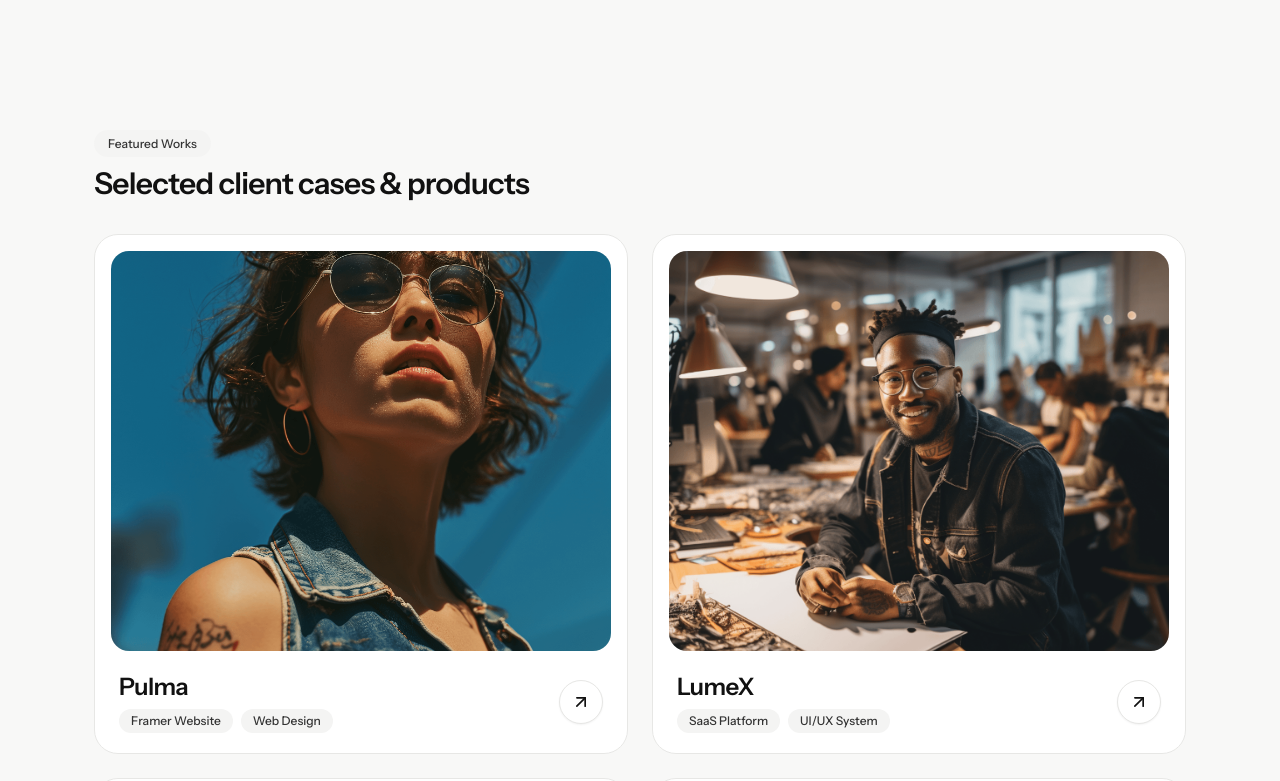
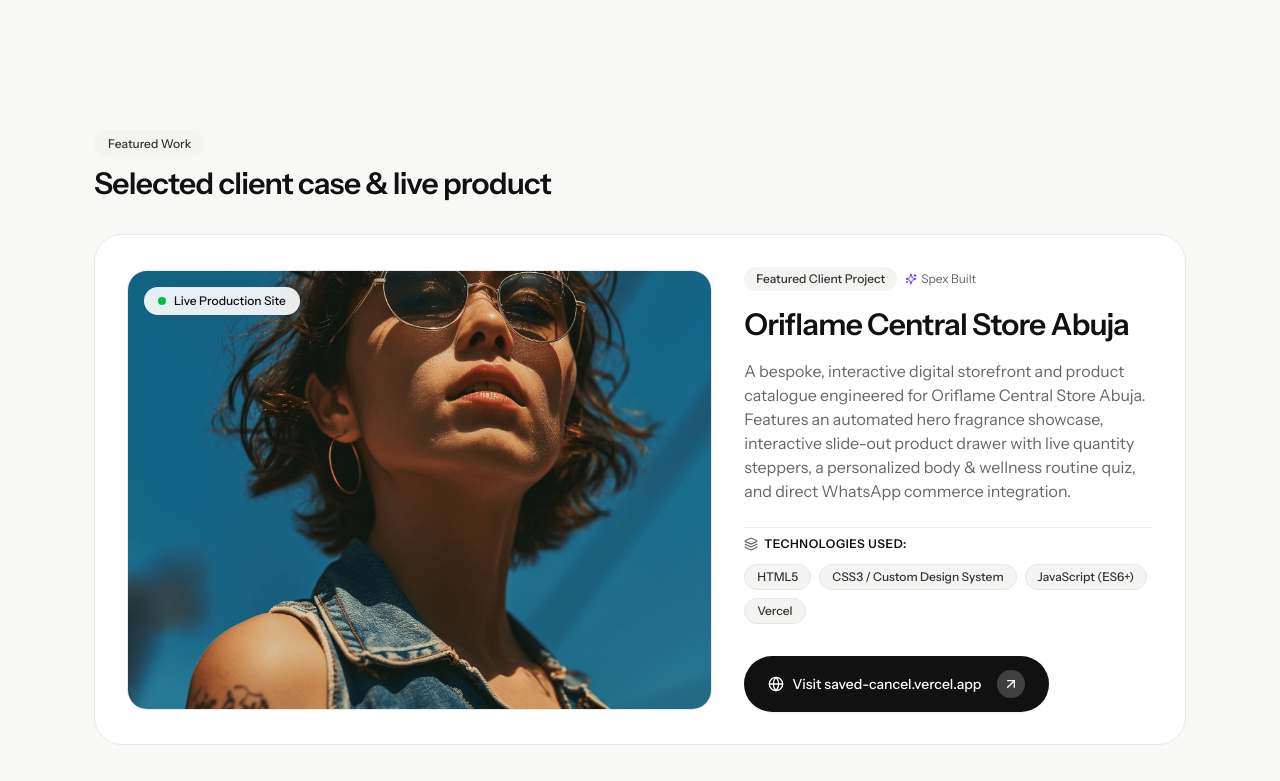
Before and after one commit to TeeJay980/portfolio, a Next.js app: page / in a window 1280 px wide. Shown: the part 520-1301 px from the top of the page. Built offline with nearby package versions, Linux system fonts and the light colour scheme.

Commit message:
feat: feature saved-cancel.vercel.app with summary, tech stack, and live link in Featured Works

```diff
--- a/src/components/sections/FeaturedWorks.tsx
+++ b/src/components/sections/FeaturedWorks.tsx
@@ -1,54 +1,22 @@
 "use client";
 
 import { motion } from "framer-motion";
-import { ArrowUpRight } from "lucide-react";
+import { ArrowUpRight, Globe, Layers, Sparkles } from "lucide-react";
 import Image from "next/image";
 
-interface Project {
-  id: string;
-  title: string;
-  category: string;
-  tags: string[];
-  imageSrc: string;
-  alt: string;
-}
+export default function FeaturedWorks() {
+  const project = {
+    title: "Oriflame Central Store Abuja",
+    url: "https://saved-cancel.vercel.app/",
+    domain: "saved-cancel.vercel.app",
+    category: "Featured Client Project",
+    summary:
+      "A bespoke, interactive digital storefront and product catalogue engineered for Oriflame Central Store Abuja. Features an automated hero fragrance showcase, interactive slide-out product drawer with live quantity steppers, a personalized body & wellness routine quiz, and direct WhatsApp commerce integration.",
+    techStack: ["HTML5", "CSS3 / Custom Design System", "JavaScript (ES6+)", "Vercel"],
+    imageSrc: "/images/luzia_9.png",
+    alt: "Oriflame Abuja Digital Platform Preview",
+  };
 
-const projects: Project[] = [
-  {
-    id: "pulma",
-    title: "Pulma",
-    category: "Framer Website",
-    tags: ["Framer Website", "Web Design"],
-    imageSrc: "/images/luzia_9.png",
-    alt: "Pulma Web Experience",
-  },
-  {
-    id: "lumex",
-    title: "LumeX",
-    category: "Product & SaaS Design",
-    tags: ["SaaS Platform", "UI/UX System"],
-    imageSrc: "/images/luzia_8.png",
-    alt: "LumeX Interface Design",
-  },
-  {
-    id: "planza",
-    title: "Planza",
-    category: "Mobile & Web App",
-    tags: ["Design System", "Mobile App"],
-    imageSrc: "/images/luzia_10.png",
-    alt: "Planza Architecture",
-  },
-  {
-    id: "horizon-atlas",
-    title: "Horizon Atlas",
-    category: "Brand & Digital Direction",
-    tags: ["Branding", "Creative Direction"],
-    imageSrc: "/images/luzia_11.png",
-    alt: "Horizon Atlas Platform",
-  },
-];
-
-export default function FeaturedWorks() {
   return (
     <section id="work" className="py-12 md:py-16">
       <div className="max-w-[1140px] mx-auto px-6">
@@ -62,65 +30,111 @@ export default function FeaturedWorks() {
         >
           <div>
             <span className="rounded-full bg-[#F4F4F3] hover:bg-[#EAEAE8] transition-colors duration-200 px-3.5 py-1.5 text-xs font-medium text-[#333333]">
-              Featured Works
+              Featured Work
             </span>
             <h2 className="text-2xl md:text-3xl font-semibold tracking-[-0.025em] text-[#111111] mt-3">
-              Selected client cases &amp; products
+              Selected client case &amp; live product
             </h2>
           </div>
         </motion.div>
 
-        {/* 2x2 Bento Grid */}
-        <div className="grid grid-cols-1 md:grid-cols-2 gap-6 mt-6">
-          {projects.map((project, index) => (
+        {/* Featured Showcase Bento Card */}
         <motion.article
-              key={project.id}
           initial={{ opacity: 0, y: 24, filter: "blur(4px)" }}
           whileInView={{ opacity: 1, y: 0, filter: "blur(0px)" }}
           viewport={{ once: true, amount: 0.2 }}
-              transition={{ duration: 0.65, delay: index * 0.1, ease: [0.16, 1, 0.3, 1] }}
-              className="group relative cursor-pointer rounded-[24px] border border-[#E7E7E5] bg-white p-4 transition-all duration-300 hover:border-[#D2D2CF] hover:shadow-[0_8px_30px_rgb(0,0,0,0.04)]"
+          transition={{ duration: 0.65, ease: [0.16, 1, 0.3, 1] }}
+          className="group relative rounded-[28px] border border-[#E7E7E5] bg-white p-6 md:p-8 transition-all duration-300 hover:border-[#D2D2CF] hover:shadow-[0_8px_30px_rgb(0,0,0,0.04)]"
         >
-              {/* Image Frame */}
-              <div className="relative h-[340px] md:h-[400px] w-full overflow-hidden rounded-[18px] bg-[#F4F4F3]">
+          <div className="grid grid-cols-1 lg:grid-cols-12 gap-8 items-center">
+            {/* Visual Image / Interactive Preview Frame (7 Cols) */}
+            <div className="lg:col-span-7">
+              <a
+                href={project.url}
+                target="_blank"
+                rel="noopener noreferrer"
+                className="block relative h-[320px] sm:h-[400px] md:h-[440px] w-full overflow-hidden rounded-[20px] bg-[#F4F4F3] border border-[#E7E7E5]"
+              >
                 <Image
                   src={project.imageSrc}
                   alt={project.alt}
                   fill
-                  sizes="(max-width: 768px) 100vw, 50vw"
-                  className="w-full h-full object-cover object-center transition-transform duration-700 ease-[cubic-bezier(0.25,1,0.5,1)] group-hover:scale-108"
-                  priority={index < 2}
+                  sizes="(max-width: 1024px) 100vw, 60vw"
+                  className="w-full h-full object-cover object-center transition-transform duration-700 ease-[cubic-bezier(0.25,1,0.5,1)] group-hover:scale-105"
+                  priority
                 />
-                {/* Soft overlay on hover */}
-                <div className="absolute inset-0 bg-black/0 transition-colors duration-500 group-hover:bg-black/5 pointer-events-none z-10" />
+                {/* Overlay Badge */}
+                <div className="absolute top-4 left-4 z-10 flex items-center gap-2 rounded-full bg-white/90 backdrop-blur-md px-3.5 py-1.5 text-xs font-medium text-[#111111] shadow-sm">
+                  <span className="relative flex h-2 w-2">
+                    <span className="absolute inline-flex h-full w-full animate-ping rounded-full bg-[#00C047] opacity-75" />
+                    <span className="relative inline-flex h-2 w-2 rounded-full bg-[#00C047]" />
+                  </span>
+                  <span>Live Production Site</span>
                 </div>
 
-              {/* Card Footer */}
-              <div className="flex items-center justify-between pt-5 pb-1 px-2">
-                <div className="space-y-1.5">
-                  <h3 className="text-xl md:text-2xl font-semibold tracking-[-0.025em] text-[#111111]">
+                <div className="absolute inset-0 bg-black/0 transition-colors duration-500 group-hover:bg-black/5 pointer-events-none" />
+              </a>
+            </div>
+
+            {/* Content & Details Panel (5 Cols) */}
+            <div className="lg:col-span-5 flex flex-col justify-between space-y-6">
+              <div className="space-y-4">
+                <div className="flex items-center gap-2">
+                  <span className="rounded-full bg-[#F4F4F3] px-3 py-1 text-xs font-medium text-[#333333]">
+                    {project.category}
+                  </span>
+                  <span className="text-xs text-[#666665] flex items-center gap-1">
+                    <Sparkles className="h-3 w-3 text-[#7430F7]" /> Spex Built
+                  </span>
+                </div>
+
+                <h3 className="text-2xl sm:text-3xl font-semibold tracking-[-0.025em] text-[#111111] leading-snug">
                   {project.title}
                 </h3>
-                  <div className="flex flex-wrap items-center gap-2">
-                    {project.tags.map((tag) => (
+
+                <p className="text-sm sm:text-base text-[#666665] leading-relaxed">
+                  {project.summary}
+                </p>
+              </div>
+
+              {/* Technologies Used Block */}
+              <div className="space-y-3 pt-2 border-t border-[#F0F0EE]">
+                <div className="flex items-center gap-1.5 text-xs font-semibold text-[#111111] uppercase tracking-wider">
+                  <Layers className="h-3.5 w-3.5 text-[#666665]" />
+                  <span>Technologies Used:</span>
+                </div>
+                <div className="flex flex-wrap gap-2">
+                  {project.techStack.map((tech) => (
                     <span
-                        key={tag}
-                        className="rounded-full bg-[#F4F4F3] hover:bg-[#EAEAE8] transition-colors duration-200 px-3 py-1 text-xs font-medium text-[#333333]"
+                      key={tech}
+                      className="rounded-full bg-[#F4F4F3] border border-[#E7E7E5] px-3 py-1 text-xs font-medium text-[#333333]"
                     >
-                        {tag}
+                      {tech}
                     </span>
                   ))}
                 </div>
               </div>
 
-                {/* Arrow Badge Reaction */}
-                <div className="flex h-11 w-11 shrink-0 items-center justify-center rounded-full border border-[#E7E7E5] bg-white text-[#111111] group-hover:bg-[#111111] group-hover:text-white group-hover:border-[#111111] transition-all duration-300 ease-[cubic-bezier(0.16,1,0.3,1)] shadow-sm active:scale-[0.97]">
-                  <ArrowUpRight className="h-5 w-5 transition-transform duration-300 ease-[cubic-bezier(0.16,1,0.3,1)] group-hover:translate-x-0.5 group-hover:-translate-y-0.5" />
+              {/* Action Button Link with Arrow */}
+              <div className="pt-2">
+                <a
+                  href={project.url}
+                  target="_blank"
+                  rel="noopener noreferrer"
+                  className="group/btn inline-flex items-center justify-between w-full sm:w-auto gap-4 rounded-full bg-[#111111] px-6 py-3.5 text-sm font-medium text-white transition-all duration-200 hover:bg-[#222222] active:scale-[0.97] shadow-sm"
+                >
+                  <div className="flex items-center gap-2">
+                    <Globe className="h-4 w-4" />
+                    <span>Visit {project.domain}</span>
+                  </div>
+                  <div className="flex h-7 w-7 items-center justify-center rounded-full bg-white/20 transition-transform duration-300 group-hover/btn:translate-x-0.5 group-hover/btn:-translate-y-0.5">
+                    <ArrowUpRight className="h-4 w-4 text-white" />
+                  </div>
+                </a>
+              </div>
             </div>
           </div>
         </motion.article>
-          ))}
-        </div>
       </div>
     </section>
   );
```
Lines whose indentation alone changed are shown as unchanged.
